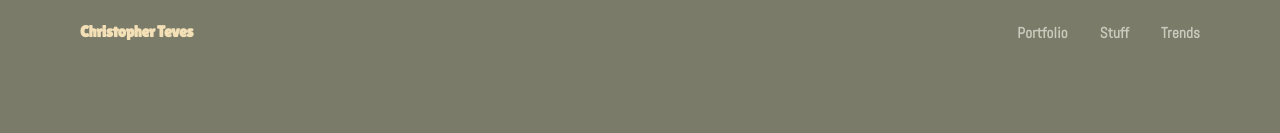
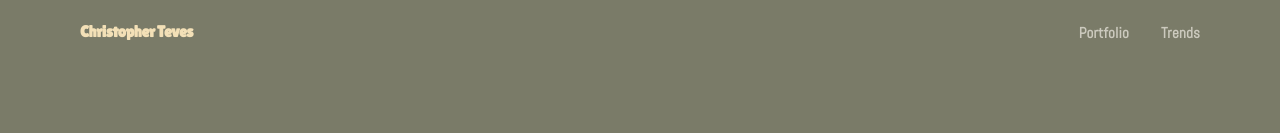
Before and after one commit to ThatGuyXris/christopher-teves.github.io, an Astro site: page / in a window 1280 px wide. Shown: the top 133 px of the page. Built offline with nearby package versions, Linux system fonts and the light colour scheme; Astro itself is replaced by a stand-in of ours.

Commit message:
Remove Stuff link from nav
Co-Authored-By: Claude Sonnet 4.6 <noreply@anthropic.com>

```diff
--- a/src/components/Nav.astro
+++ b/src/components/Nav.astro
@@ -15,7 +15,6 @@ const { theme = 'dark' } = Astro.props;
     <a href="/christopher-teves.github.io/" class="nav__wordmark">Christopher Teves</a>
     <ul class="nav__links" role="list">
       <li><a href="/christopher-teves.github.io/#works" class="nav__link">Portfolio</a></li>
-      <li><a href="/christopher-teves.github.io/stuff" class="nav__link">Stuff</a></li>
       <li><a href="/christopher-teves.github.io/trends" class="nav__link">Trends</a></li>
     </ul>
   </div>
```
